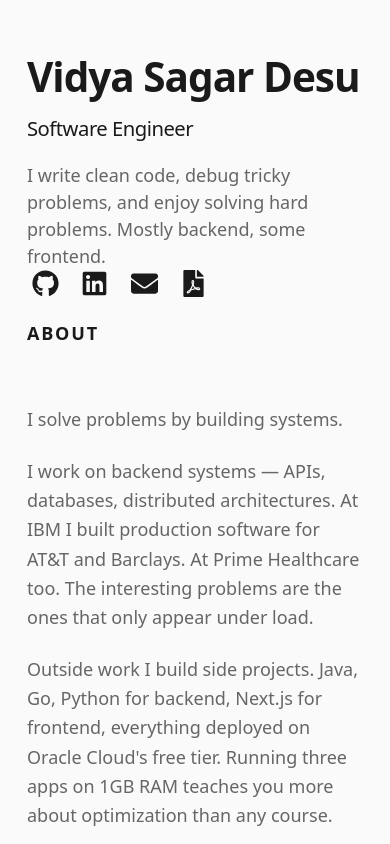
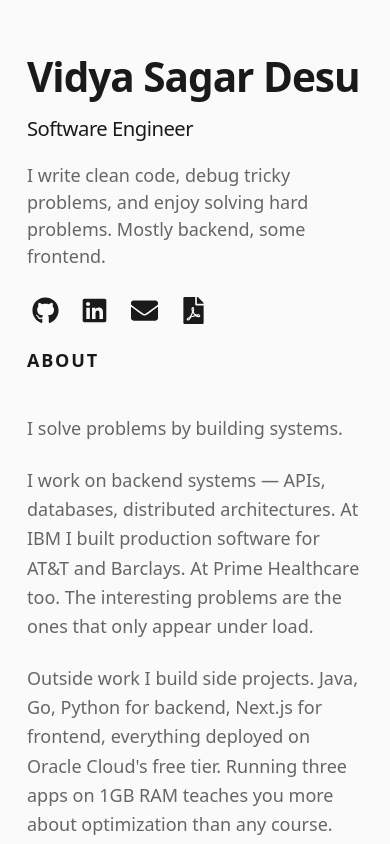
Before and after one commit to vidya381/Portfolio, a Next.js app: page / in a window 390 px wide. Shown: the top 844 px of the page. Built offline with nearby package versions, Linux system fonts and the light colour scheme.

Commit message:
Fix mobile spacing issues

```diff
--- a/src/components/layout/SocialLinks.tsx
+++ b/src/components/layout/SocialLinks.tsx
@@ -5,7 +5,7 @@
 
 export default function SocialLinks() {
   return (
-    <ul className="ml-1 flex items-center gap-5" aria-label="Social media">
+    <ul className="ml-1 mt-6 flex items-center gap-5 lg:mt-0" aria-label="Social media">
       <li className="shrink-0">
         <a
           href={SITE_CONFIG.github}
--- a/src/components/sections/About.tsx
+++ b/src/components/sections/About.tsx
@@ -3,7 +3,7 @@
 export default function About() {
   return (
     <section id="about" className="mb-16 scroll-mt-16 lg:mb-24 lg:scroll-mt-24">
-      <div className="sticky top-0 z-20 -mx-6 mb-8 w-screen bg-background/75 px-6 py-5 backdrop-blur lg:sr-only lg:relative lg:top-auto lg:mx-auto lg:w-full lg:px-0 lg:py-0 lg:opacity-0">
+      <div className="sticky top-0 z-20 -mx-6 mb-4 w-screen bg-background/75 px-6 py-5 backdrop-blur lg:sr-only lg:relative lg:top-auto lg:mx-auto lg:mb-8 lg:w-full lg:px-0 lg:py-0 lg:opacity-0">
         <h2 className="text-base font-bold uppercase tracking-widest text-foreground lg:sr-only">
           About
         </h2>
```
